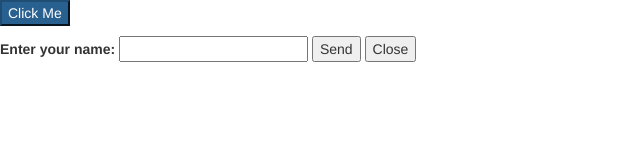
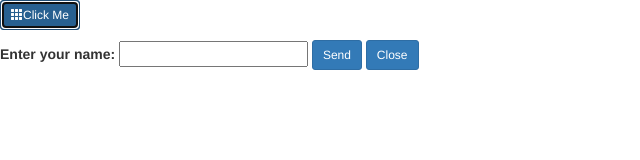
Before and after one commit to yarostbaklajana/PromisesModalWindow, a website built with webpack: page index.html in a window 1280 px wide. Both pictures are taken after a click on the button "Click Me". Shown: the whole page, without its empty margins (0-640 px from the left). Built offline with nearby package versions, Linux system fonts and the light colour scheme.

Commit message:
added bootstrap styles to buttons

```diff
--- a/index.html
+++ b/index.html
@@ -6,14 +6,14 @@
     <script src="dist/bundle.js" defer></script>
 </head>
 <body>
-    <button class="open-modal btn-primary" type="button">Click Me</button>
+    <button class="open-modal btn-primary btn btn-sm" type="button"><span class="glyphicon glyphicon-th" aria-hidden="true"></span>Click Me</button>
     <p class="output-like"></p>
     <main class='hidden' id="modal-container">
         <form>
             <label>Enter your name: </label>
             <input id="input-field" type="text">
-            <button type="button" id="submit-btn">Send</button>
-            <button type="button" id="cancel-btn">Close</button>
+            <button type="button" class="btn btn-primary btn-sm" id="submit-btn">Send</button>
+            <button type="button" class="btn btn-primary btn-sm" id="cancel-btn">Close</button>
         </form>
     </main>
 </body>
```
